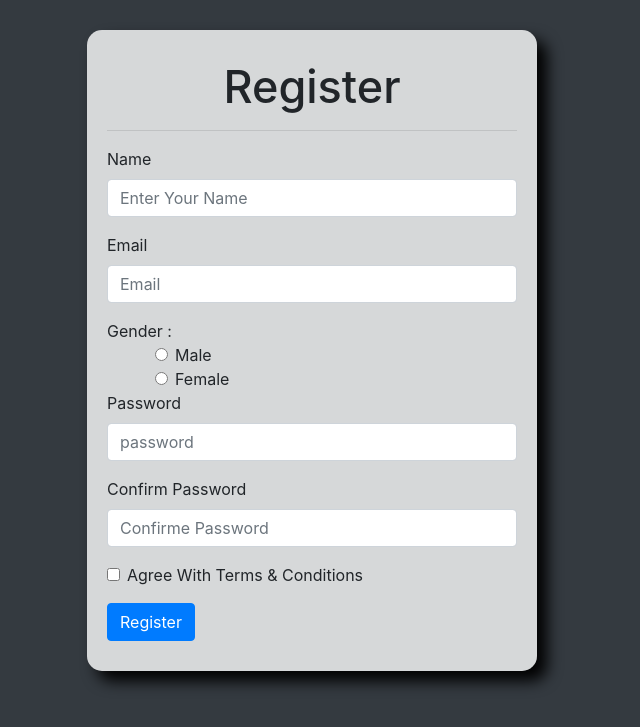
After one commit to IA-Masum/chatbox, a PHP site: page /register.php in a window 1280 px wide. The commit adds this page. Shown: the top 727 px of the page, without its empty margins (328-968 px from the left). Run offline with PHP 8.4, Linux system fonts and the light colour scheme; some libraries are stand-ins or nearby versions.

Commit message:
register and login page design completed

```diff
--- a/css/my-custom.css
+++ b/css/my-custom.css
@@ -1,10 +1,6 @@
-body, html{
-  height: 100%;
-}
 
-.ful{
-  background-color: rgb(26, 8, 124);
-  height: 100%;
+.bg-gray{
+  background-color: rgb(165, 165, 165);
 }
 
 .text-tomato{
@@ -12,8 +8,9 @@ body, html{
 }
 
 .box{
-  background-color: rgba(0, 0, 0, 0.4);
-  padding: 50px 30px;
+  margin: 30px;
+  background-color: rgba(255, 255, 255, 0.8);
+  padding: 30px 20px;
   border-radius: 15px;
   box-shadow: 10px 10px 15px rgb(0, 0, 0);
 }
--- /dev/null
+++ b/footer.php
@@ -0,0 +1,12 @@
+</body>
+
+<!-- JQuery -->
+<script src="js/jquery-3.4.0.js"></script>
+<!-- Popper js -->
+<script src="js/popper.js"></script>
+<!-- Bootsrtap js -->
+<script src="js/bootstrap.min.js"></script>
+<!-- FontAwesome -->
+<script src="https://kit.fontawesome.com/e630ea84f8.js"></script>
+
+</html>
--- /dev/null
+++ b/header.php
@@ -0,0 +1,16 @@
+<!DOCTYPE html>
+<html lang="en">
+
+<head>
+  <meta charset="UTF-8">
+  <meta name="viewport" content="width=device-width, initial-scale=1.0">
+  <meta http-equiv="X-UA-Compatible" content="ie=edge">
+  <title>Chat Box</title>
+
+  <!-- Bootstrap CSS -->
+  <link rel="stylesheet" href="css/bootstrap.min.css">
+  <!-- My Custom CSS -->
+  <link rel="stylesheet" href="css/my-custom.css">
+</head>
+
+<body class="bg-dark">
--- /dev/null
+++ b/register.php
@@ -0,0 +1,48 @@
+<?php require_once 'header.php'?>
+<div class="d-flex justify-content-center">
+  <div class="box" style="width: 450px;">
+    <h1 class="title  text-center">Register</h1>
+    <hr>
+    <form autocomplete="off">
+      <div class="form-group">
+        <label for="name">Name</label>
+        <input type="text" class="form-control" id="name" name="name" placeholder="Enter Your Name">
+      </div>
+      <div class="form-group">
+        <label for="email">Email</label>
+        <input type="email" class="form-control" id="email" placeholder="Email">
+      </div>
+      <div>
+        Gender :
+        <div class="form-check ml-5">
+          <input class="form-check-input" type="radio" name="gender" id="male" value="Male">
+          <label class="form-check-label" for="male">
+            Male
+          </label>
+        </div>
+        <div class="form-check ml-5">
+          <input class="form-check-input" type="radio" name="gender" id="female" value="Female">
+          <label class="form-check-label" for="female">
+            Female
+          </label>
+        </div>
+      </div>
+
+      <div class="form-group">
+        <label for="password">Password</label>
+        <input type="password" class="form-control" id="password" placeholder="password">
+      </div>
+      <div class="form-group">
+        <label for="password">Confirm Password</label>
+        <input type="password" class="form-control" id="password" autocomplete='no' placeholder="Confirme Password">
+      </div>
+      <div class="form-check mb-3">
+        <input type="checkbox" class="form-check-input" id="exampleCheck1">
+        <label class="form-check-label" for="exampleCheck1">Agree With Terms & Conditions</label>
+      </div>
+      <button type="submit" class="btn btn-primary">Register</button>
+    </form>
+
+  </div>
+</div>
+<?php require_once 'footer.php'?>
```
Also changed, not shown: index.php (+4 -33 lines), login.php (added, +24 -0 lines), images/banner_02.jpg (deleted).
